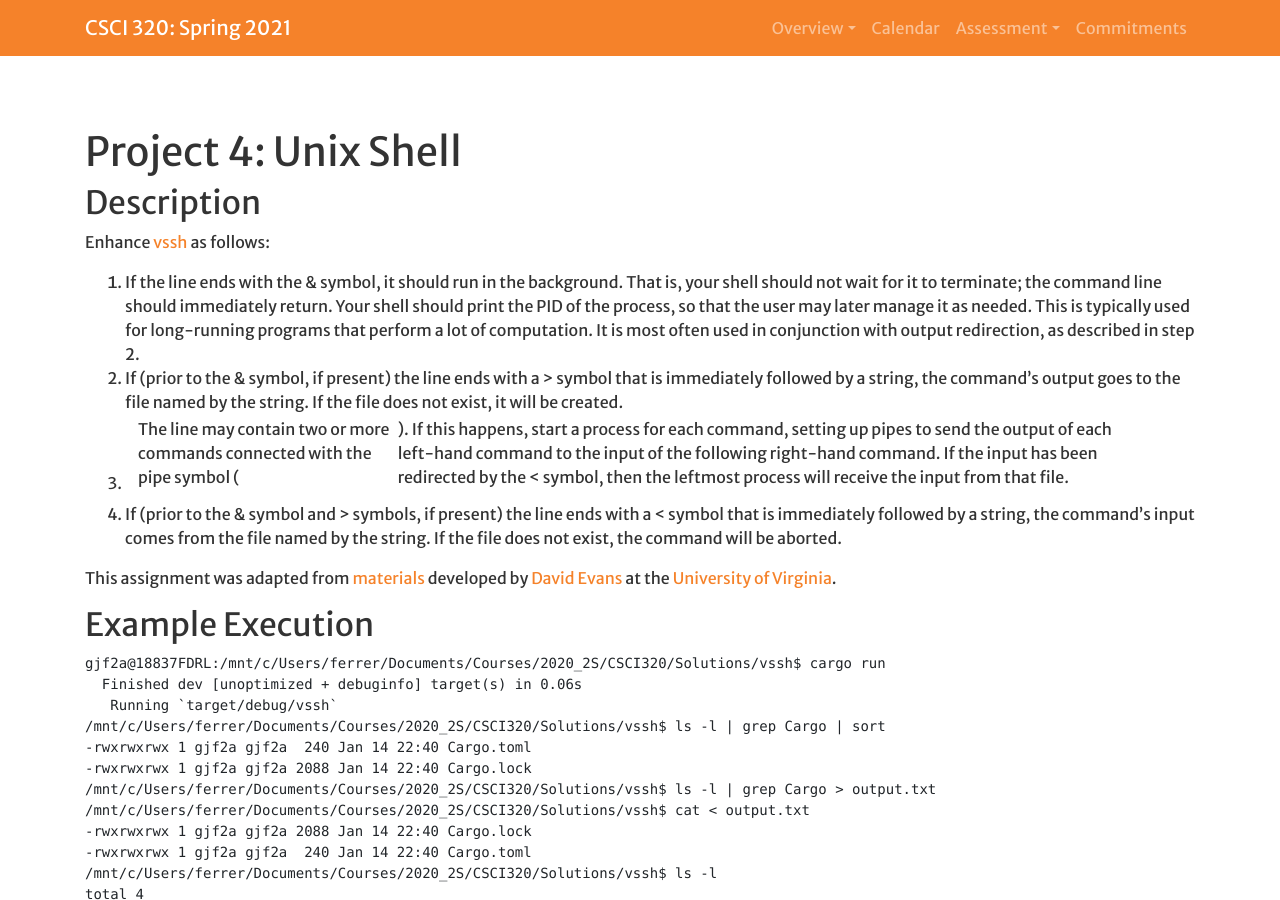
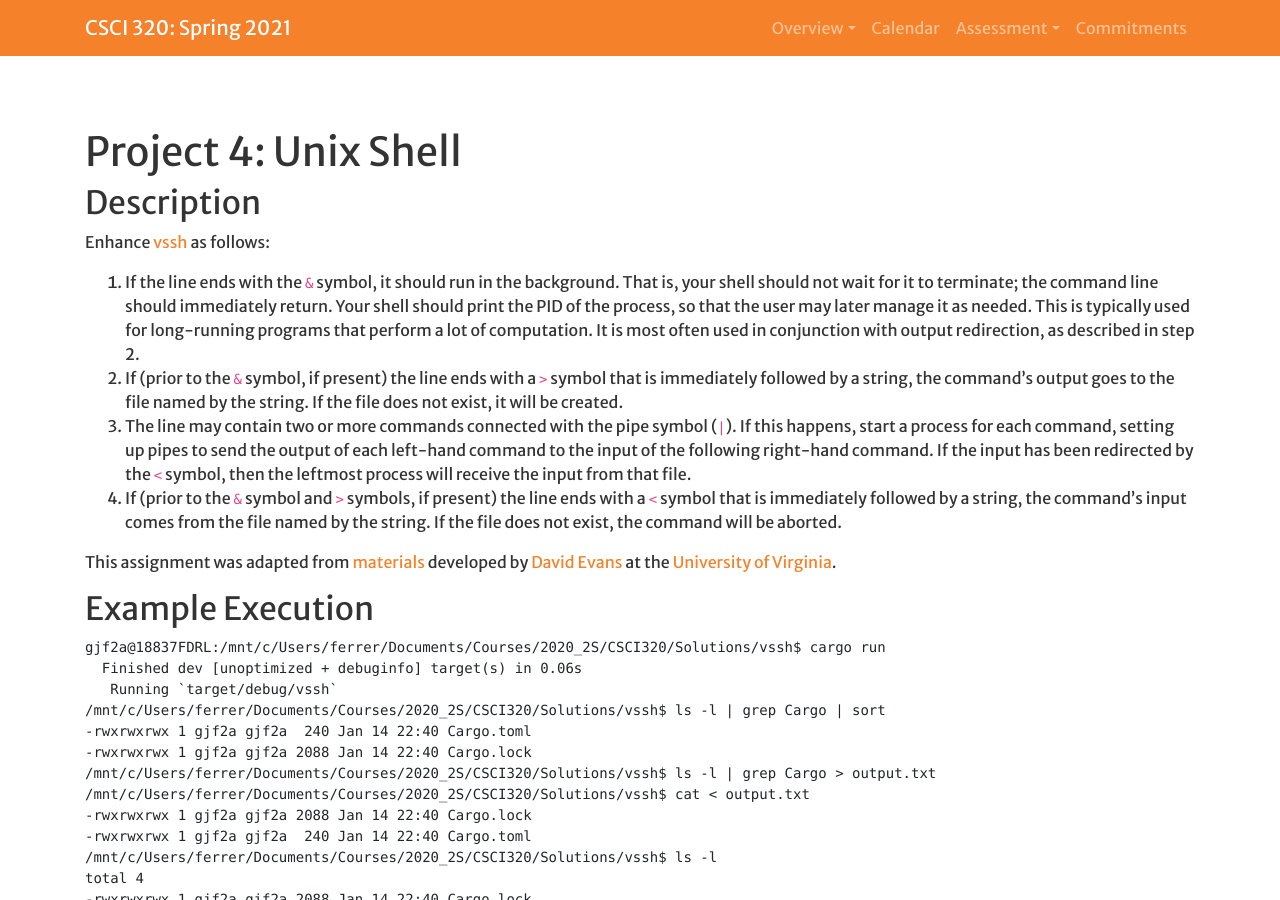
Before and after one commit to Hendrix-CS/csci320, a Jekyll site: the page built from projects/rush.md, in a window 1280 px wide and 900 px high. Built offline with Jekyll 4.4.1, drawn with Linux system fonts in a browser that asks for light colours; a script that is not in the unit is left out; our own code applies the rules of GitHub Pages for plain Markdown files.

Commit message:
Fixed typos.

```diff
--- a/projects/rush.md
+++ b/projects/rush.md
@@ -8,10 +8,10 @@ worktitle: Unix Shell
 ## Description
 
 Enhance [vssh]({{site.baseurl}}/projects/rust2.html) as follows:
-1. If the line ends with the & symbol, it should run in the background. That is, your shell should not wait for it to terminate; the command line should immediately return. Your shell should print the PID of the process, so that the user may later manage it as needed. This is typically used for long-running programs that perform a lot of computation. It is most often used in conjunction with output redirection, as described in step 2.
-2. If (prior to the & symbol, if present) the line ends with a > symbol that is immediately followed by a string, the command's output goes to the file named by the string. If the file does not exist, it will be created.
-3. The line may contain two or more commands connected with the pipe symbol (|). If this happens, start a process for each command, setting up pipes to send the output of each left-hand command to the input of the following right-hand command. If the input has been redirected by the < symbol, then the leftmost process will receive the input from that file.
-4. If (prior to the & symbol and > symbols, if present) the line ends with a < symbol that is immediately followed by a string, the command's input comes from the file named by the string. If the file does not exist, the command will be aborted.
+1. If the line ends with the `&` symbol, it should run in the background. That is, your shell should not wait for it to terminate; the command line should immediately return. Your shell should print the PID of the process, so that the user may later manage it as needed. This is typically used for long-running programs that perform a lot of computation. It is most often used in conjunction with output redirection, as described in step 2.
+2. If (prior to the `&` symbol, if present) the line ends with a `>` symbol that is immediately followed by a string, the command's output goes to the file named by the string. If the file does not exist, it will be created.
+3. The line may contain two or more commands connected with the pipe symbol (`|`). If this happens, start a process for each command, setting up pipes to send the output of each left-hand command to the input of the following right-hand command. If the input has been redirected by the `<` symbol, then the leftmost process will receive the input from that file.
+4. If (prior to the `&` symbol and `>` symbols, if present) the line ends with a `<` symbol that is immediately followed by a string, the command's input comes from the file named by the string. If the file does not exist, the command will be aborted.
 
 This assignment was adapted from [materials](http://rust-class.org/pages/ps2.html) developed by [David Evans](http://www.cs.virginia.edu/~evans/) at the [University of Virginia](https://engineering.virginia.edu/departments/computer-science).
 
```
